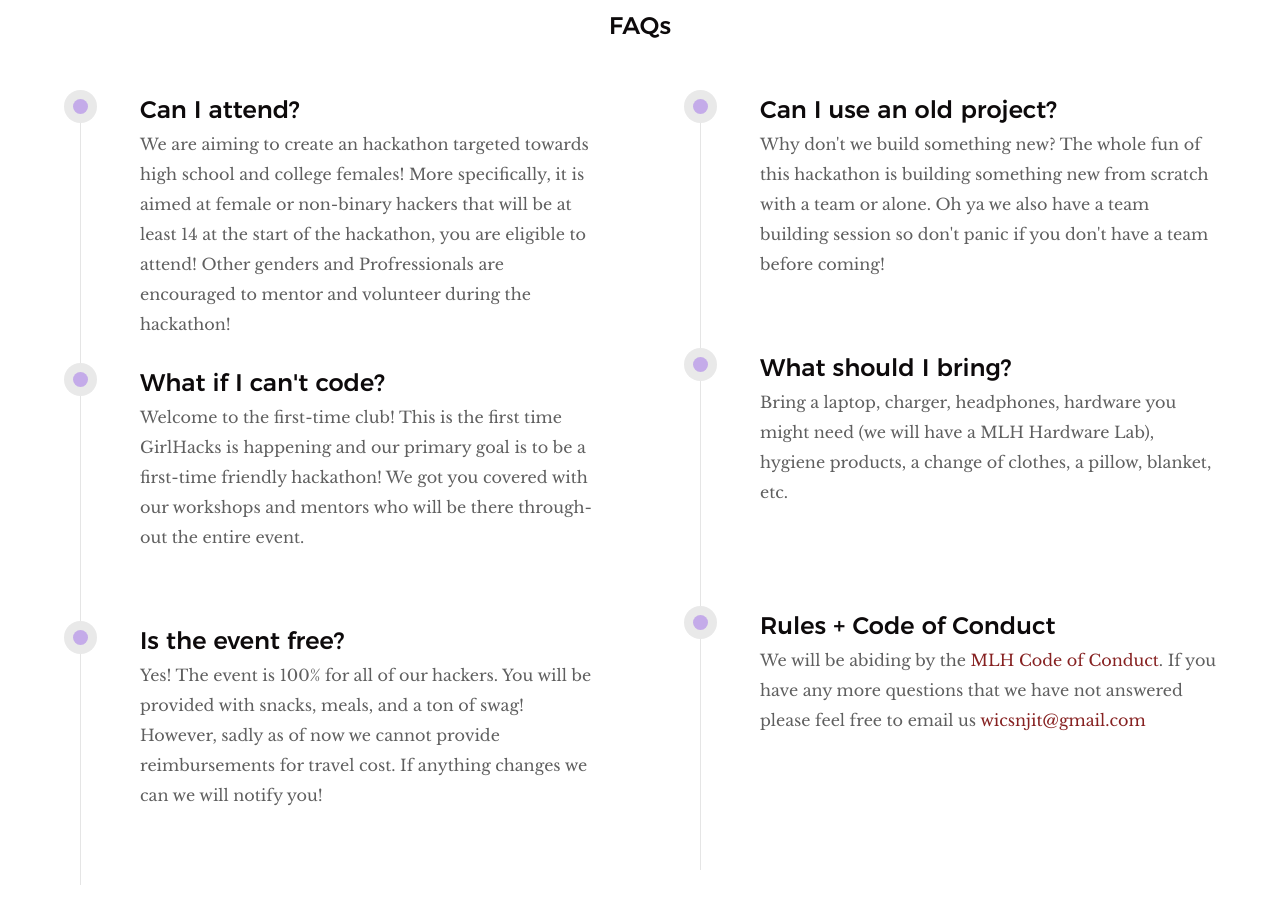
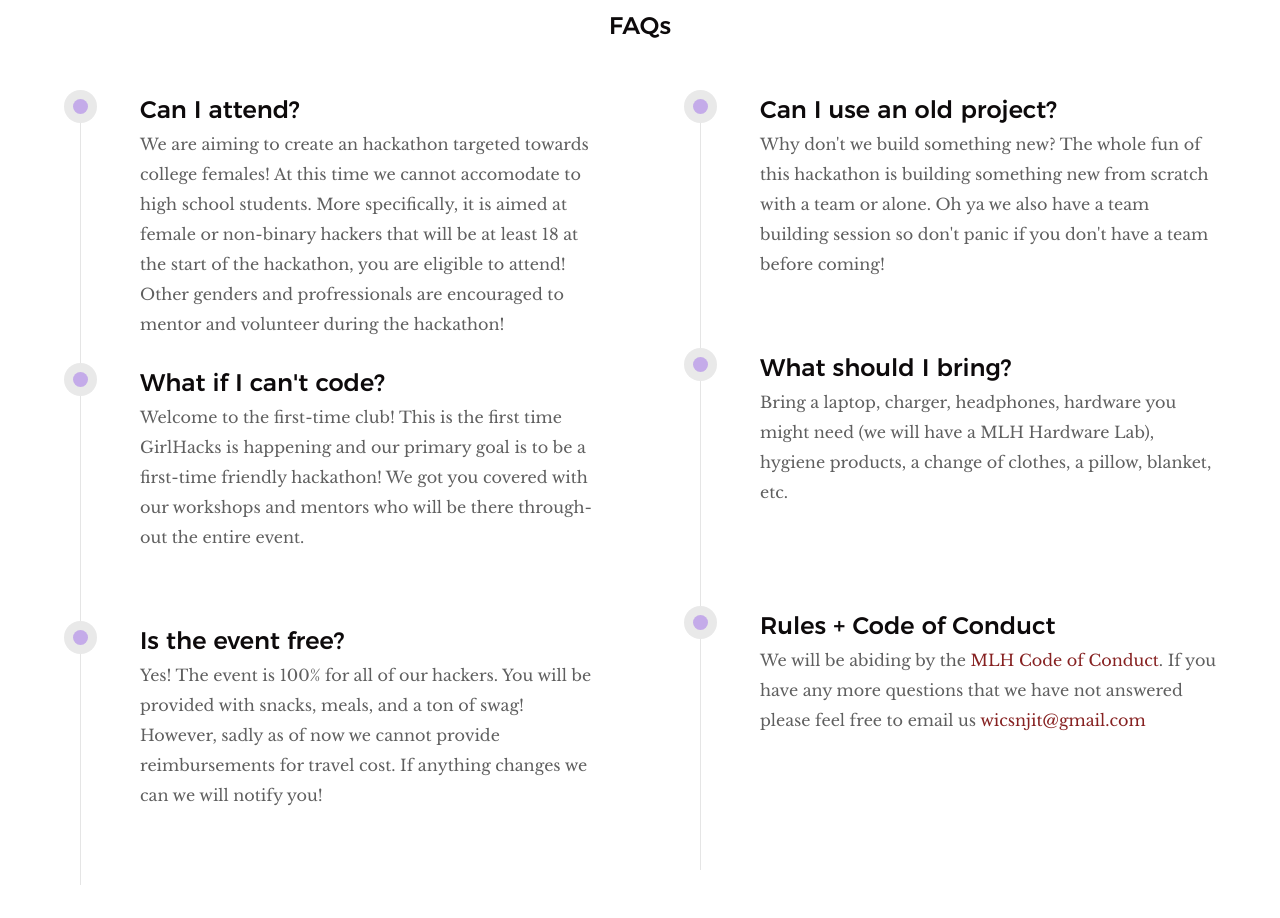
Before and after one commit to GirlHacks/girlhacks.github.io, a plain HTML site: page index.html in a window 1280 px wide. Shown: the part 4060-4978 px from the top of the page. Drawn offline with Linux system fonts and the light colour scheme.

Commit message:
update to no high schoolers

```diff
--- a/index.html
+++ b/index.html
@@ -459,8 +459,8 @@
                             <h3>Can I attend?</h3>
                         </div>
                         <div class="timeline__desc">
-                            <p>We are aiming to create an hackathon targeted towards high school and college females! More specifically, it is aimed at female or non-binary hackers that will be at least 14 at the start of the
-                            hackathon, you are eligible to attend! Other genders and Profressionals are encouraged to mentor and volunteer during the hackathon!</p>
+                            <p>We are aiming to create an hackathon targeted towards college females! At this time we cannot accomodate to high school students. More specifically, it is aimed at female or non-binary hackers that will be at least 18 at the start of the
+                            hackathon, you are eligible to attend! Other genders and profressionals are encouraged to mentor and volunteer during the hackathon!</p>
                         </div>
                     </div> <!-- end timeline__block -->
 
```
